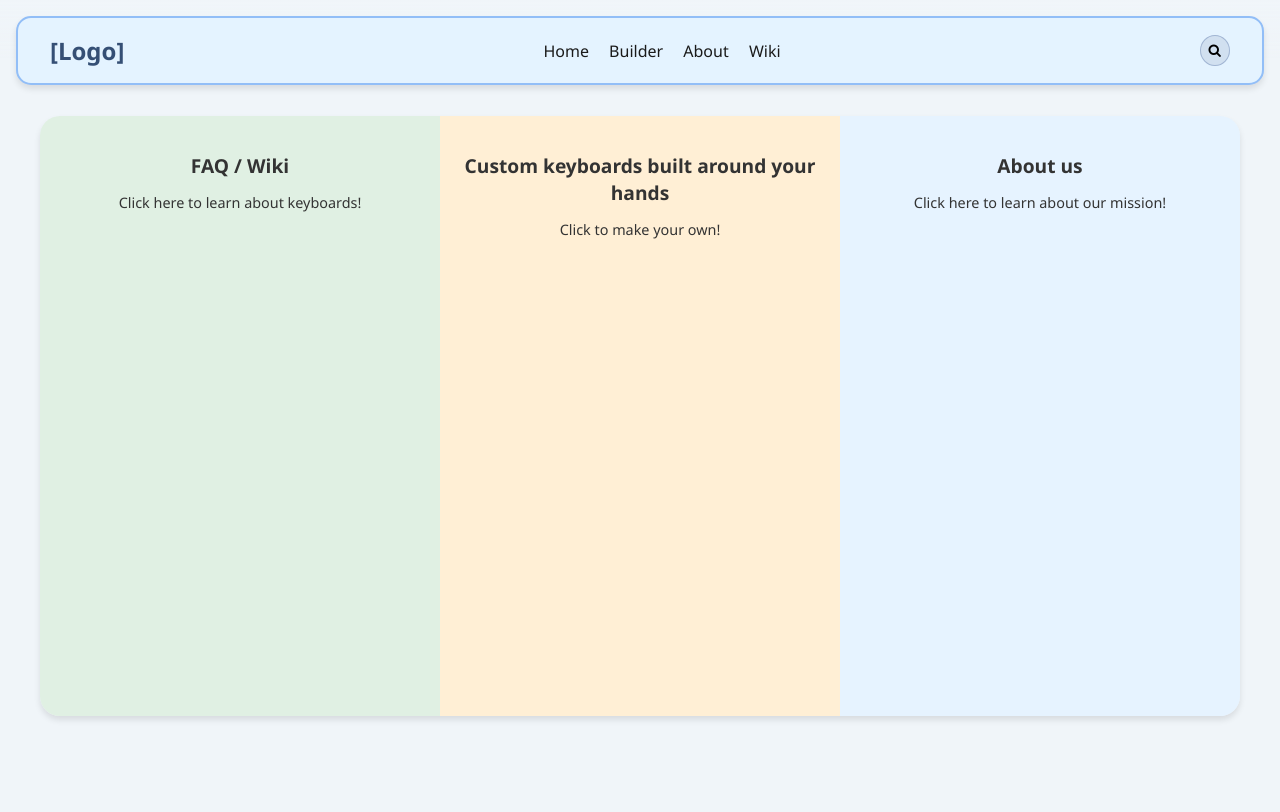
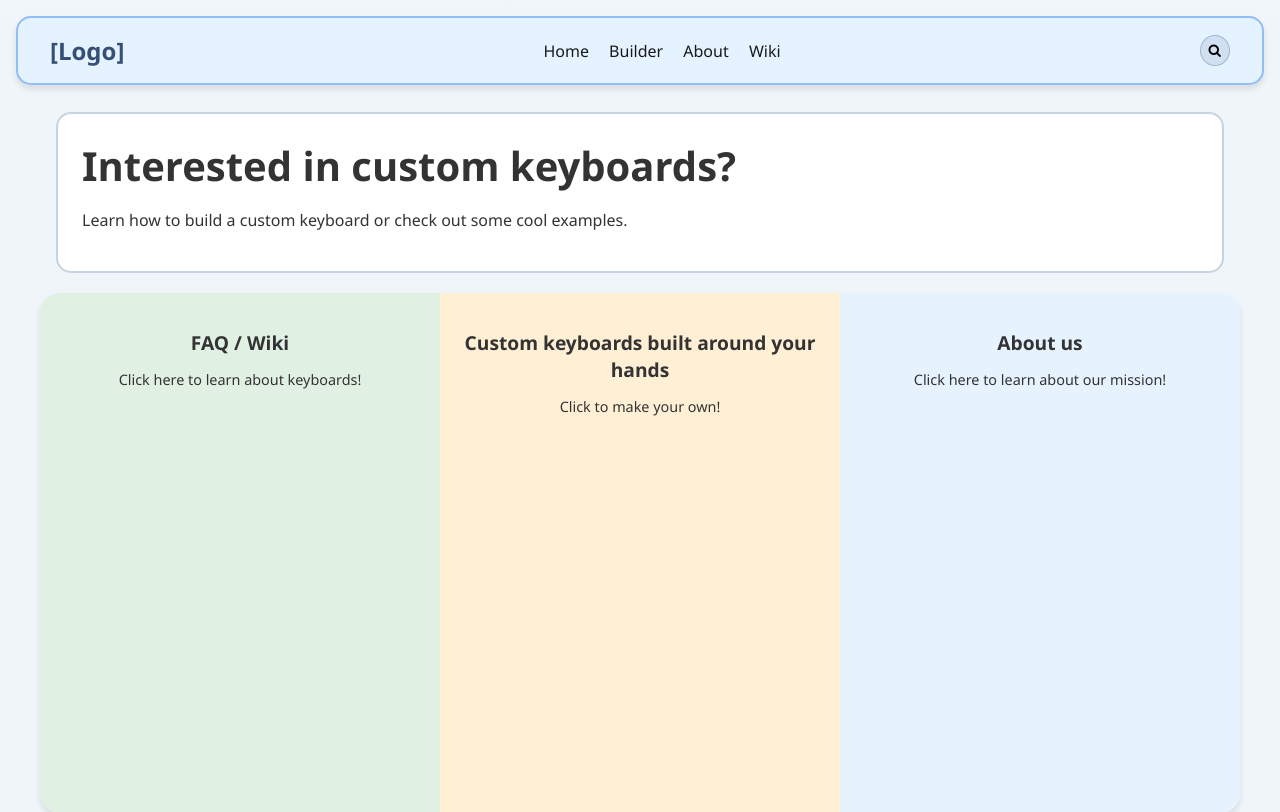
Before and after one commit to stan5370/stan5370.github.io, a plain HTML site: page landing.html in a window 1280 px wide. Shown: the top 812 px of the page. Drawn offline with Linux system fonts and the light colour scheme.

Commit message:
added landing header

```diff
--- a/landing.html
+++ b/landing.html
@@ -11,7 +11,7 @@
         .keyboard-container {
             display: flex;
             margin: 20px auto;
-            height: 75vh;
+            height: 65vh;
             border-radius: 20px;
             overflow: hidden;
             box-shadow: 0 4px 6px rgba(0, 0, 0, 0.1);
@@ -110,6 +110,10 @@
         });
     </script>
     <main>
+        <div class="text-content">
+            <h1>Interested in custom keyboards?</h1>
+            <p>Learn how to build a custom keyboard or check out some cool examples.</p>
+        </div>
         <div class="keyboard-container">
             <div id="faq-section" class="keyboard-section">
                 <a href="/wiki.html">
```
